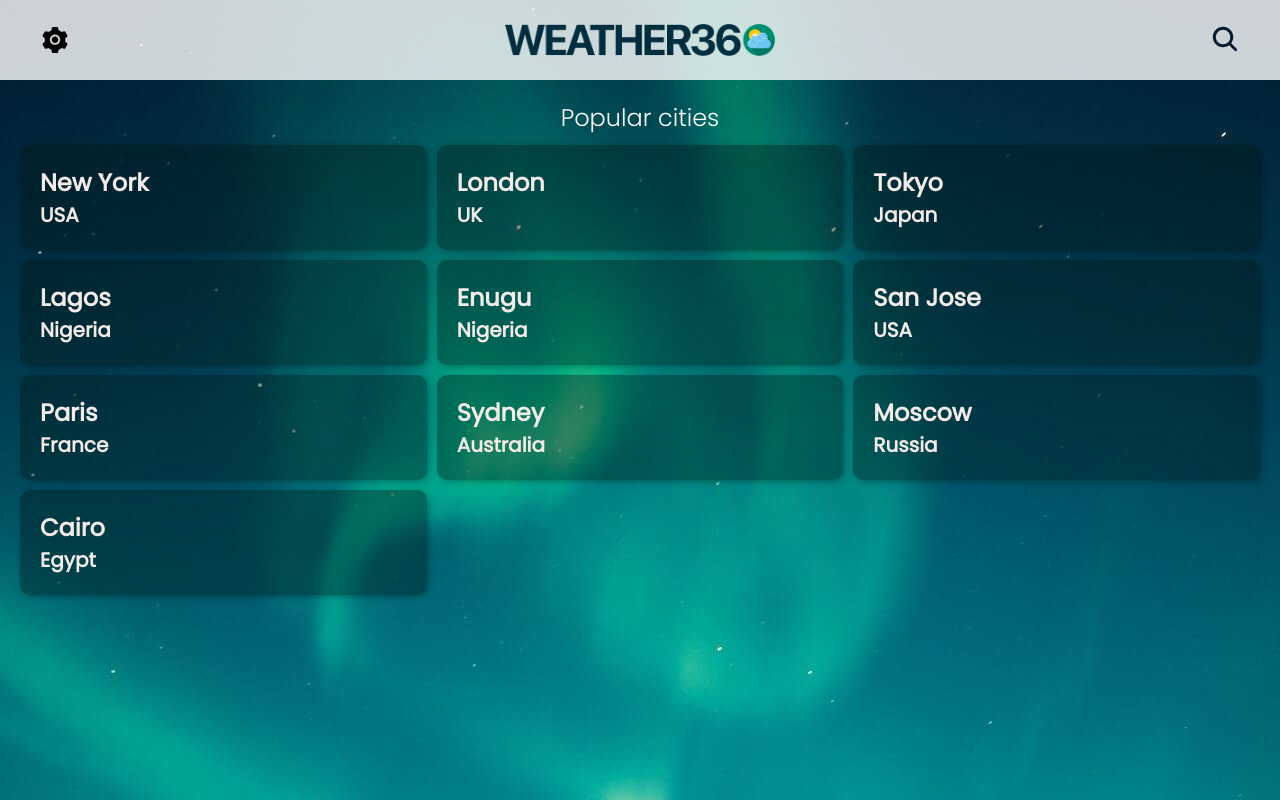
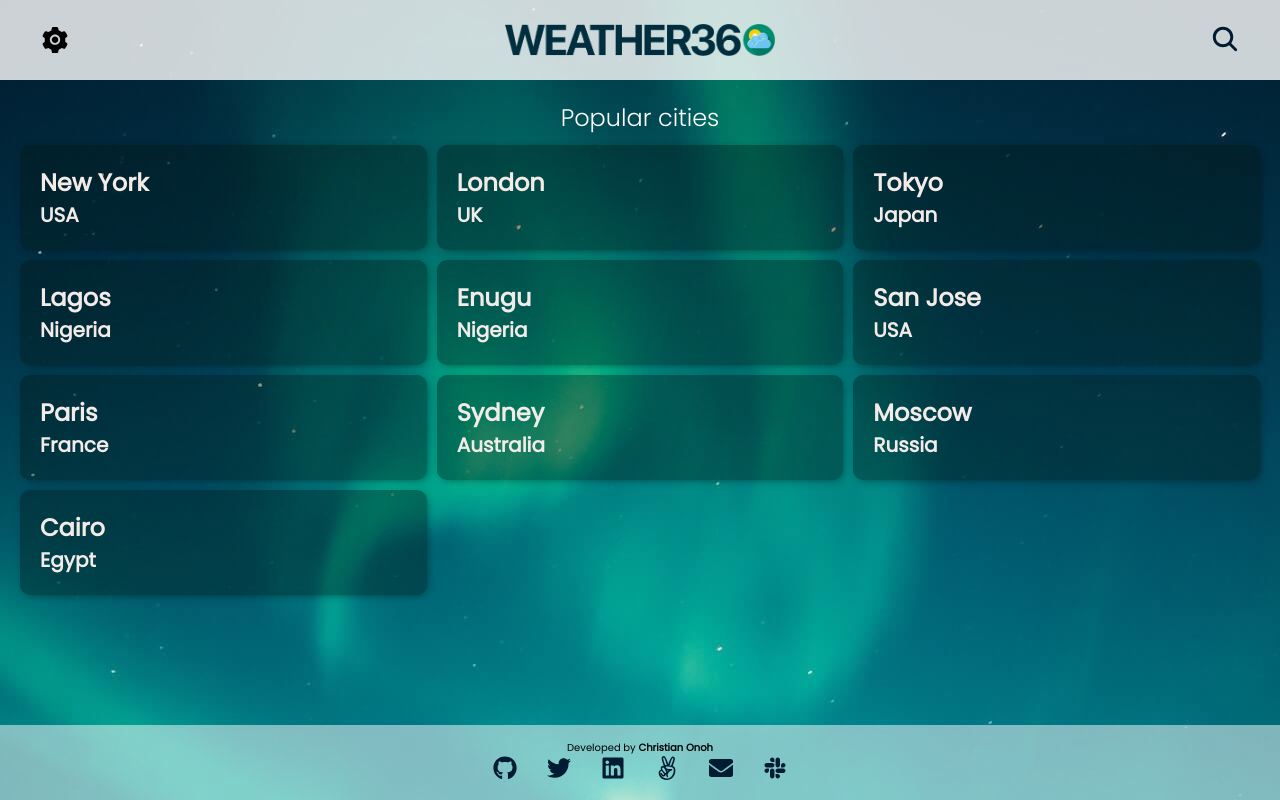
Before and after one commit to christianonoh/weather360, a React (Create React App) app: page / in a window 1280 px wide. Built offline with nearby package versions, Linux system fonts and the light colour scheme.

Commit message:
Add footer

```diff
--- a/src/App.css
+++ b/src/App.css
@@ -193,6 +193,35 @@
 
 .search svg { font-size: 2.5rem; }
 
+.footer {
+  background-color: rgba(255, 255, 255, 0.5);
+  padding: 10px;
+  text-align: center;
+  position: fixed;
+  bottom: 0;
+  left: 0;
+  right: 0;
+}
+
+.footer-text {
+  margin-bottom: 10px;
+}
+
+.footer-icons {
+  display: flex;
+  justify-content: center;
+}
+
+.footer-icon {
+  font-size: 2.4rem;
+  margin: 0 10px;
+  color: var(--Black);
+}
+
+.footer-icon :hover {
+  color: var(--PaleGreen);
+}
+
 @media screen and (min-width: 768px) {
   h1 { font-size: 3.2rem; }
   h2 { font-size: 2.4rem; }
@@ -249,4 +278,17 @@
   .wind p {
     font-size: 2.7rem;
   }
+  .footer { padding: 15px; }
+
+  .footer-text { margin-bottom: 15px; }
+
+  .footer-icon {
+    font-size: 2.4rem;
+    margin: 0 15px;
+    color: var(--Black);
+  }
+
+  .footer-icon :hover {
+    color: var(--PaleGreen);
+  }
 }
--- /dev/null
+++ b/src/components/Footer.js
@@ -0,0 +1,38 @@
+import React from 'react';
+import {
+  FaGithub, FaTwitter, FaLinkedin, FaAngellist, FaEnvelope, FaSlack,
+} from 'react-icons/fa';
+
+const Footer = () => (
+  <footer className="footer">
+    <div className="footer-content">
+      <span className="footer-text">
+        Developed by
+        {' '}
+        <b>Christian Onoh</b>
+      </span>
+      <div className="footer-icons">
+        <a href="https://github.com/christianonoh/weather360" target="_blank" rel="noopener noreferrer">
+          <FaGithub className="footer-icon" />
+        </a>
+        <a href="https://twitter.com/OnohChristian" target="_blank" rel="noopener noreferrer">
+          <FaTwitter className="footer-icon" />
+        </a>
+        <a href="https://www.linkedin.com/in/christianonoh/" target="_blank" rel="noopener noreferrer">
+          <FaLinkedin className="footer-icon" />
+        </a>
+        <a href="https://wellfound.com/u/christian-onoh" target="_blank" rel="noopener noreferrer">
+          <FaAngellist className="footer-icon" />
+        </a>
+        <a href="mailto:chibyk5000@gmail.com">
+          <FaEnvelope className="footer-icon" />
+        </a>
+        <a href="[Your Slack Workspace Link]" target="_blank" rel="noopener noreferrer">
+          <FaSlack className="footer-icon" />
+        </a>
+      </div>
+    </div>
+  </footer>
+);
+
+export default Footer;
--- a/src/routes/DetailsPage.js
+++ b/src/routes/DetailsPage.js
@@ -7,6 +7,7 @@
 import SearchBar from '../components/SearchBar';
 import NavBar from '../components/NavBar';
 import logo from '../assets/logo.png';
+import Footer from '../components/Footer';
 
 const DetailsPage = () => {
   const selectedCity = useSelector((state) => state.weather.selectedCity);
@@ -72,6 +73,7 @@
           )}
         </div>
       </section>
+      <Footer />
     </div>
   );
 };
--- a/src/routes/HomePage.js
+++ b/src/routes/HomePage.js
@@ -7,6 +7,7 @@
 import SearchBar from '../components/SearchBar';
 import NavBar from '../components/NavBar';
 import logo from '../assets/logo.png';
+import Footer from '../components/Footer';
 
 const HomePage = () => {
   const cities = useSelector((store) => store.weather.cities);
@@ -35,6 +36,7 @@
           />
         ))}
       </div>
+      <Footer />
     </div>
   );
 };
```
